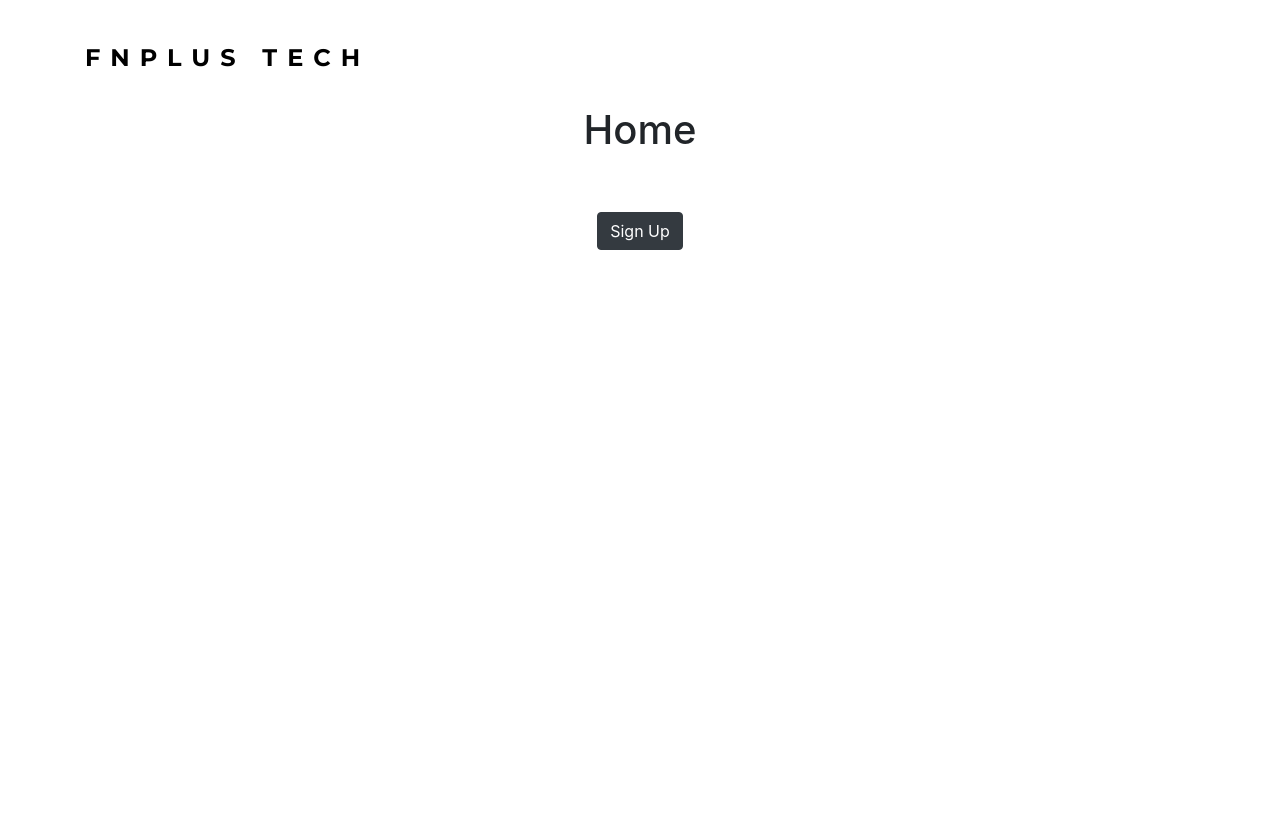
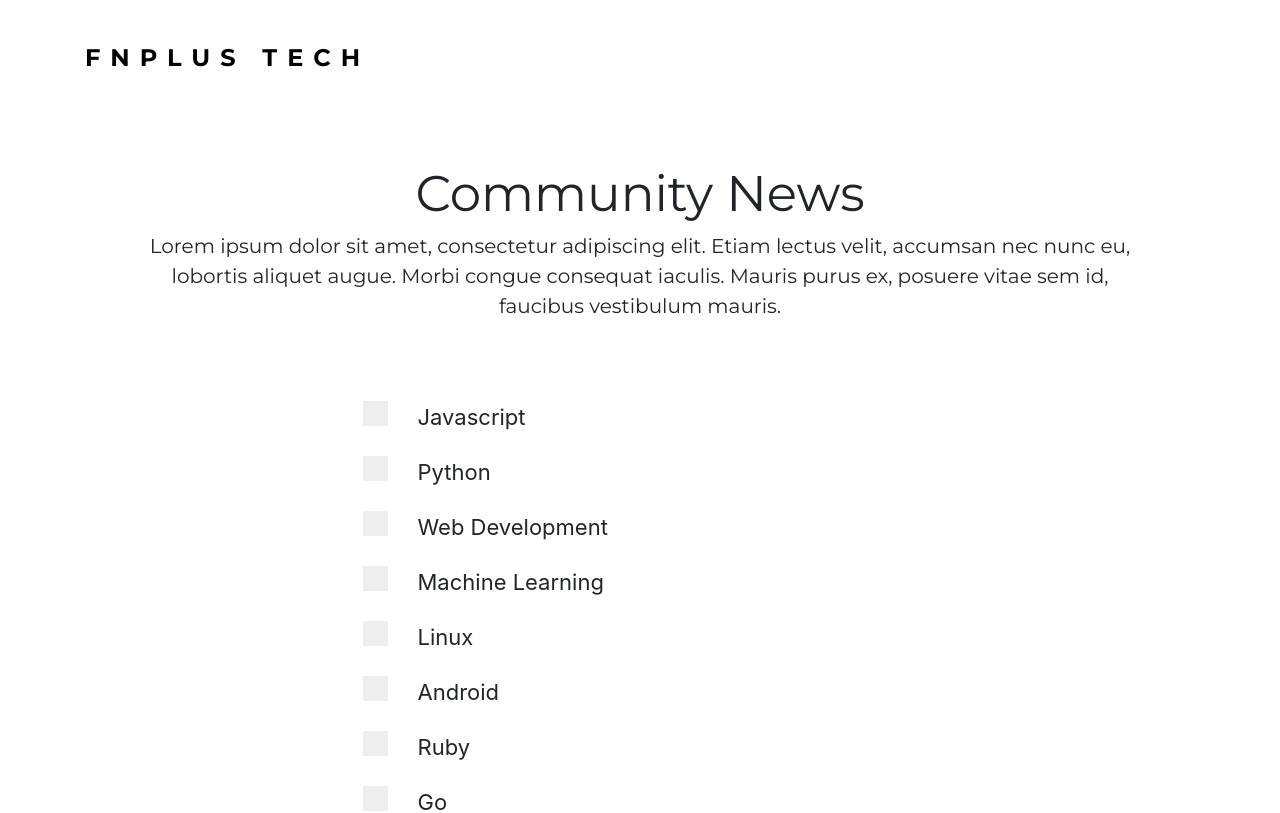
Before and after one commit to fnplus/news-app, a React (Create React App) app: page / in a window 1280 px wide. Shown: the top 813 px of the page. Built offline with nearby package versions, Linux system fonts and the light colour scheme.

Commit message:
Added Choices

```diff
--- a/src/App.js
+++ b/src/App.js
@@ -2,41 +2,57 @@ import React, { Component } from 'react';
 import Header from './components/Header';
 import SignUp from './components/SignUp/Signup';
 import DetailHeader from './components/SignUp/DetailHeader';
-import { BrowserRouter as Router, Route } from 'react-router-dom';
-
 
 class App extends Component {
 
   state = {
-    choices: ['lorem', 'ipsum', 'dolor', 'quisquam', 'consectetur', 'adipisci', 'velit']
+    choices: [
+      {
+        id: 1,
+        tag: 'Javascript'
+      },
+      {
+        id: 2,
+        tag: 'Python'
+      },
+      {
+        id: 3,
+        tag: 'Web Development'
+      },
+      {
+        id: 4,
+        tag: 'Machine Learning'
+      },
+      {
+        id: 5,
+        tag: 'Linux'
+      },
+      {
+        id: 6,
+        tag: 'Android'
+      },
+      {
+        id: 7,
+        tag: 'Ruby'
+      },
+      {
+        id: 8,
+        tag: 'Go'
+      },
+    ]
   }
 
   render() {
     return (
-      <Router>
-        <React.Fragment>
-          <Header />
+      <React.Fragment>
+        <Header />
 
-          <Route exact path='/' render={props => (
-            <React.Fragment>
-              <h1 style={{ textAlign: "center", paddingTop: "30px" }}>Home</h1>
-
-              <div style={{ textAlign: "center", paddingTop: "50px" }}>
-                <a className="btn btn-dark" href="/signup"> Sign Up</a>
-              </div>
-            </React.Fragment>
-          )} />
-
-          <Route exact path='/signup' render={props => (
-            <React.Fragment>
-              <DetailHeader />
-              <SignUp choices={this.state.choices} />
-            </React.Fragment>
-          )} />
+        <DetailHeader />
+        <SignUp choices={this.state.choices} />
+        )}
 
         </React.Fragment>
 
-      </Router>
     );
   }
 }
--- a/src/components/SignUp/Choices.js
+++ b/src/components/SignUp/Choices.js
@@ -9,14 +9,23 @@ class Choices extends Component {
                     <div className="choice-option">
                         <label className="choices-container">
                             <input type="checkbox" />
-                            <div className="choice-letter">{choice}</div>
+                            <div className="choice-letter">{choice.tag}</div>
                             <span className="checkmark"></span>
                         </label>
                     </div>
                 ))}
+
+                <div style={{ paddingTop: '20px' }}>
+                    <label className="choices-container">
+                        <input type="checkbox" />
+                        <div className="choice-letter">Subscribe To All</div>
+                        <span className="checkmark"></span>
+                    </label>
+                </div>
             </div>
         );
     }
 }
 
+
 export default Choices;
--- a/src/components/SignUp/css/Signup.css
+++ b/src/components/SignUp/css/Signup.css
@@ -9,7 +9,6 @@
     color: White;
     background-color: #333;
     border: none;
-    float: right;
 }
 
 .signup-submitButton:hover {
```
